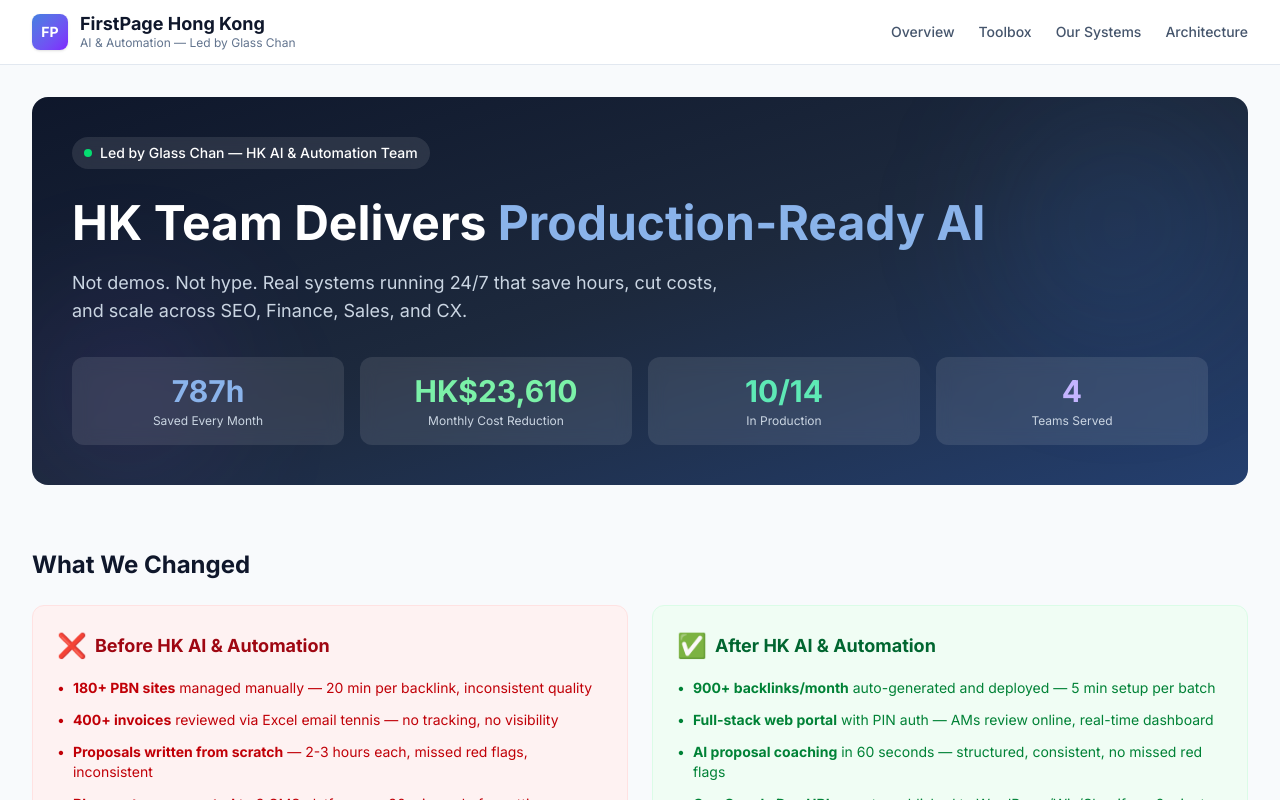
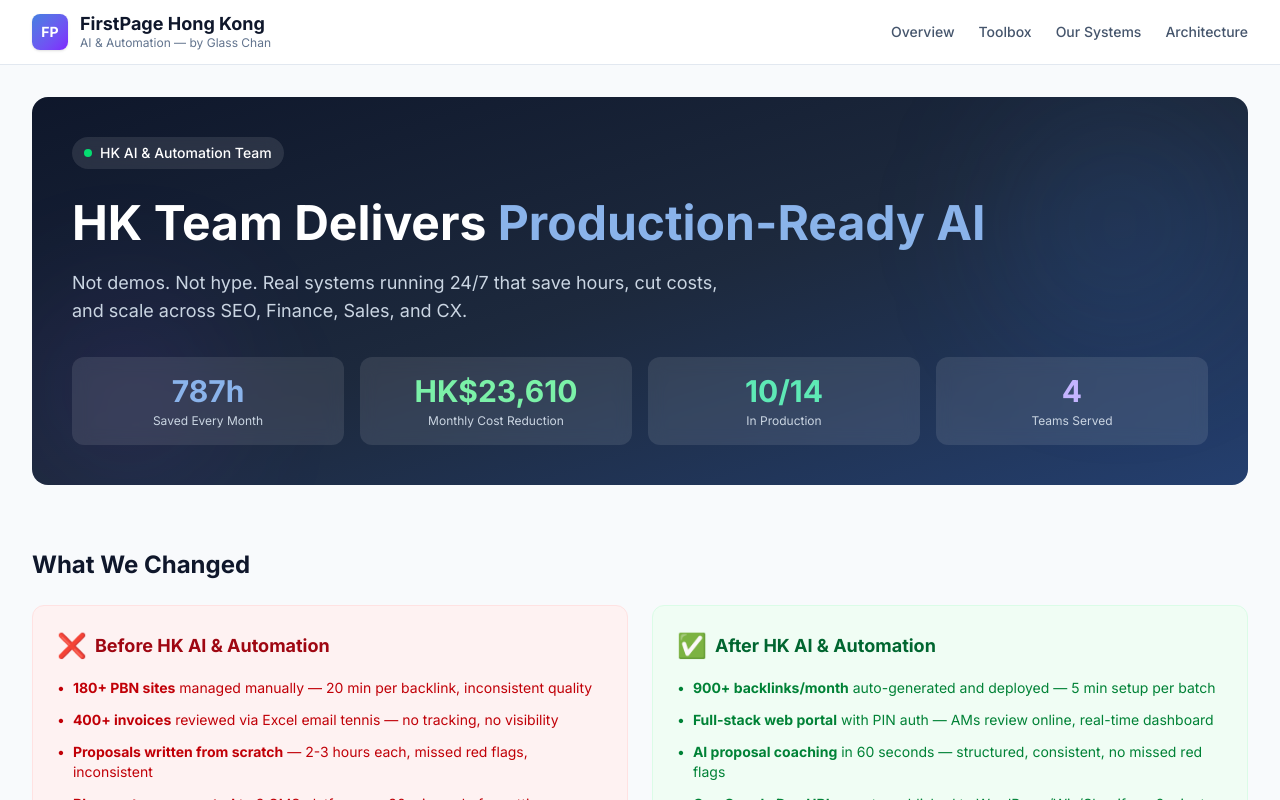
Before and after one commit to FirstPage-Glass/fp-toolbox, a Next.js app: page / in a window 1280 px wide. Shown: the top 800 px of the page. Built offline with nearby package versions, Linux system fonts and the light colour scheme.

Commit message:
chore: add dist/ to gitignore, update hero copy
- Remove build artifacts from git tracking
- Minor hero copy tweaks (Led by → by, remove redundant attribution)

```diff
--- a/app/layout.tsx
+++ b/app/layout.tsx
@@ -33,7 +33,7 @@
                       FirstPage Hong Kong
                     </h1>
                     <p className="text-xs text-slate-500">
-                      AI & Automation — Led by Glass Chan
+                      AI & Automation — by Glass Chan
                     </p>
                   </div>
                 </Link>
--- a/app/page.tsx
+++ b/app/page.tsx
@@ -24,7 +24,7 @@
           {/* Leadership Badge */}
           <div className="inline-flex items-center gap-2 px-3 py-1.5 rounded-full bg-white/10 backdrop-blur text-sm font-medium mb-6">
             <span className="w-2 h-2 rounded-full bg-green-400 animate-pulse" />
-            Led by Glass Chan — HK AI & Automation Team
+            HK AI & Automation Team
           </div>
 
           <h1 className="text-4xl md:text-5xl font-bold mb-4 leading-tight">
```
Also changed, not shown: 1 other file (tests, documents, lock files or other folders).
